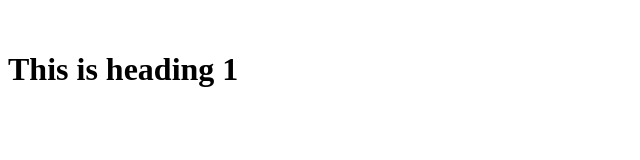
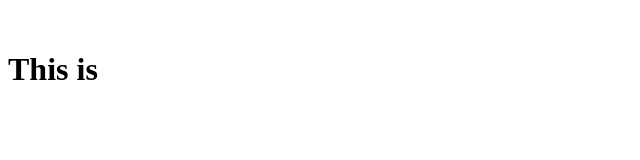
Before and after one commit to vunnamThanuja2002/visitors-management, a plain HTML site: page login.html in a window 1280 px wide. Shown: the whole page, without its empty margins (0-640 px from the left). Drawn offline with Linux system fonts and the light colour scheme.

Commit message:
html update

```diff
--- a/login.html
+++ b/login.html
@@ -7,6 +7,6 @@
     </head>
     <body>
         <marquee>Basic Html Tag</marquee>
-        <h1>This is heading 1 </h1>
+        <h1>This is</h1>
     </body>
 </html>
```
